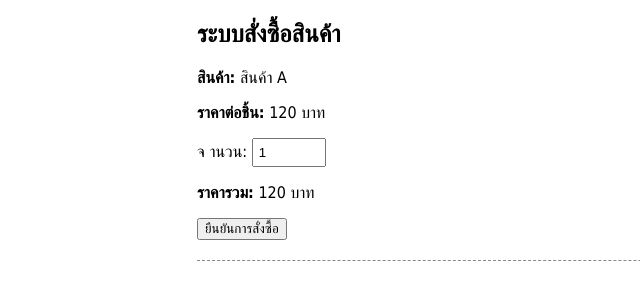
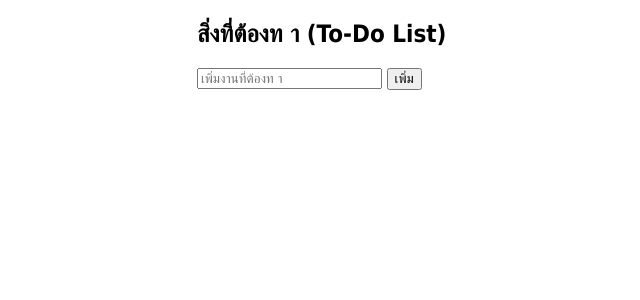
Before and after one commit to 6611425034/howtocreatewebiste, a plain HTML site: page ch2-if.html in a window 1280 px wide. Shown: the whole page, without its empty margins (143-783 px from the left). Drawn offline with Linux system fonts and the light colour scheme.

Commit message:
todolist

```diff
--- a/ch2-if.html
+++ b/ch2-if.html
@@ -10,66 +10,53 @@
 </head>
 
 <body>
-    <h2>ระบบสั่งซื้อสินค้า</h2>
-    <!-- แบบฟอร์มสินค้า -->
-    <form onsubmit="return processOrder()">
-        <!-- รายการสินค้าเดียว -->
-        <p><strong>สินค้า:</strong> สินค้า A</p>
-        <p><strong>ราคาต่อชิ้น:</strong> <span id="price">120</span> บาท</p>
-        <!-- ป้อนจ านวนสินค้า จ ากัดระหว่าง 1–100 -->
-        <p>
-            <label for="qty">จ านวน:</label>
-            <input type="number" id="qty" value="1" onchange="updateTotal()">
-        </p>
-        <!-- แสดงราคารวมทันที-->
-        <p><strong>ราคารวม:</strong> <span id="total">120</span> บาท</p>
-        <!-- พื้นที่แสดงข้อความ -->
-        <p id="message"></p>
-        <!-- ปุ่มส่งฟอร์ม -->
-        <button type="submit">ยืนยันการสั่งซื้อ</button>
-    </form>
-    <!-- พื้นที่แสดงใบเสร็จ -->
-    <div id="receipt" class="receipt"></div>
+    <h2>สิ่งที่ต้องท า (To-Do List)</h2>
+    <!-- ช่องรับข้อความ และปุ่มเพิ่มงาน -->
+    <input type="text" id="taskInput" placeholder="เพิ่มงานที่ต้องท า">
+    <button onclick="addTask()">เพิ่ม</button>
+    <!-- รายการงานจะแสดงใน list นี้-->
+    <ul id="taskList"></ul>
     <script>
-        // ฟังก์ชันอัปเดตราคารวมเมื่อจ านวนสินค้าเปลี่ยน
-        function updateTotal() {
-            const qty = parseInt(document.getElementById("qty").value);
-            const price = parseFloat(document.getElementById("price").textContent);
-            const total = Math.min(Math.max(qty, 1), 100) * price;
-            document.getElementById("total").textContent = total;
-            return processOrder()
+        // สร้างอาร์เรย์เพื่อเก็บรายการงาน
+        const tasks = [];
+        // อ้างอิง element ul ที่จะใช้แสดงรายการ
+        const list = document.getElementById("taskList");
+        // ฟังก์ชันเมื่อกดปุ่ม "เพิ่ม"
+        function addTask() {
+            const taskInput = document.getElementById("taskInput")
+            const task = taskInput.value.trim(); // เอาค่าและตัดช่องว่าง
+            // ถ้าไม่ใส่ข้อความ ไม่ให้เพิ่มเข้า list
+            if (task === "") {
+                alert("กรุณากรอกงานที่ต้องท า");
+                return;
+            }
+            tasks.push(task); // เพิ่มงานใหม่เข้าอาร์เรย์
+            updateList(); // เรียกฟังก์ชันแสดงผลใหม่
+            taskInput.value = ""; // เคลียร์input หลังเพิ่ม
         }
-        // ฟังก์ชันประมวลผลเมื่อกดยืนยันการสั่งซื้อ
-        function processOrder() {
-            const qtyInput = document.getElementById("qty");
-            let qty = parseInt(qtyInput.value);
-            const price = parseFloat(document.getElementById("price").textContent);
-            const messageBox = document.getElementById("message");
-            const receiptBox = document.getElementById("receipt");
-            // ตรวจสอบค่าจ านวนสินค้าว่าอยู่ในช่วง 1–100 หรือไม่
-            if (isNaN(qty) || qty < 1 || qty > 100) {
-                messageBox.textContent = "❌ กรุณาป้อนจ านวนสินค้าในช่วง 1–100";
-                messageBox.className = "error";
-                receiptBox.innerHTML = ""; // ล้างใบเสร็จถ้ามี
-                return false;
-            }
+        // ฟังก์ชันแสดงรายการทั้งหมดใน list
+        function updateList() {
+            list.innerHTML = ""; // ล้างรายการเก่าก่อน
+            // วนลูปอาร์เรย์แล้วสร้าง <li> ส าหรับแต่ละรายการ
+            tasks.forEach((t, index) => {
+                const li = document.createElement("li");
+                li.textContent = `${index + 1}. ${t}`;
+                li.onclick = function () {
+                    if (!li.querySelector("del")) {
+                        const del = document.createElement("del");
+                        del.textContent = li.textContent;
+                        li.textContent = "";
+                        li.appendChild(del);
+                    } else {
+                        const del = li.querySelector("del");
+                        li.textContent = del.textContent;
+                    }
+                };
 
-            // ค านวณราคารวม
-            const total = qty * price
-            // แสดงข้อความส าเร็จ
-            messageBox.textContent = "✅การสั่งซื้อส าเร็จ!";
-            messageBox.className = "success";
-            // สร้างใบเสร็จอย่างง่าย
-            const receiptHTML = `
-            <h3>ใบเสร็จ</h3>
-            <p>สินค้า: สินค้า A</p>
-            <p>ราคาต่อชิ้น: ${price
-                    } บาท</p >
-            <p>จ านวน: ${qty} ชิ้น</p>
-            <p><strong>รวมทั้งสิ้น: ${total} บาท</strong></p> `;
-            receiptBox.innerHTML = receiptHTML;
-            return false; // ไม่ส่งฟอร์มจริง
-            }
+
+                list.appendChild(li);
+            });
+        }
     </script>
 </body>
 
```
